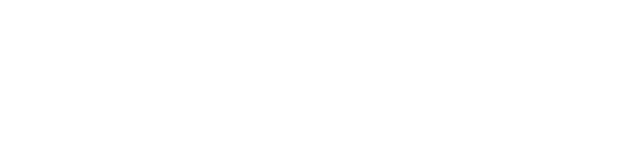
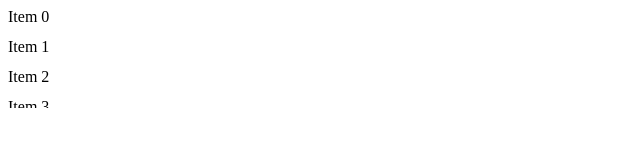
Before and after one commit to www3b/virtual-list-react, a React (Create React App) app: page / in a window 1280 px wide. Shown: the top 166 px of the page, without its empty margins (0-640 px from the left). Built offline with nearby package versions, Linux system fonts and the light colour scheme.

Commit message:
Virtualized list impl

```diff
--- a/src/App.tsx
+++ b/src/App.tsx
@@ -1,8 +1,19 @@
 import React from 'react';
 
+import { Item } from './components/Item';
+import { List } from './components/List';
+
 const App: React.FC = () => {
+  const items = new Array(100000).fill(1);
   return (
-    <div className="App"></div>
+    <div className="App">
+      <List
+        itemHeight={30}
+        itemsCount={items.length}
+        renderItem={Item}
+        windowHeight={100}
+      />
+    </div>
   );
 }
 
--- /dev/null
+++ b/src/components/Item/Item.tsx
@@ -0,0 +1,14 @@
+import React from 'react';
+
+type Props = {
+  index: string | number;
+  style: React.CSSProperties;
+}
+
+const Item: React.FC<Props> = (props) => {
+  return (
+    <div style={props.style}>Item {props.index}</div>
+  )
+}
+
+export default Item
--- /dev/null
+++ b/src/components/Item/index.ts
@@ -0,0 +1 @@
+export { default as Item } from './Item';
--- /dev/null
+++ b/src/components/List/List.module.css
@@ -0,0 +1,7 @@
+.wrapper {
+  overflow-y: scroll;
+}
+
+.inner {
+  position: relative;
+}
--- /dev/null
+++ b/src/components/List/List.tsx
@@ -0,0 +1,57 @@
+import React from 'react';
+
+import styles from './List.module.css';
+
+type Props = {
+  itemsCount: number;
+  itemHeight: number;
+  windowHeight: number;
+  renderItem: (props: {index: number; style: React.CSSProperties}) => React.ReactNode;
+}
+
+const List: React.FC<Props> = (props) => {
+  const [scrollTop, setScrollTop] = React.useState(0);
+
+  const { itemsCount, itemHeight, renderItem, windowHeight } = props;
+
+  const innerHeight = itemsCount * itemHeight;
+  const startIndex = Math.floor(scrollTop / itemHeight);
+  const endIndex = Math.min(
+    itemsCount - 1,
+    Math.floor((scrollTop + windowHeight) / itemHeight)
+  );
+
+  const getItems = () => {
+    const items = [];
+    for (let i = startIndex; i <= endIndex; i++) {
+      items.push(
+        renderItem({
+          index: i,
+          style: {
+            position: "absolute",
+            top: `${i * itemHeight}px`,
+            width: "100%"
+          }
+        })
+      );
+    }
+    return items;
+  }
+
+
+
+  const onScroll = (e: React.UIEvent) => setScrollTop(e.currentTarget.scrollTop);
+
+  return (
+    <div className={styles.wrapper} style={{ height: `${windowHeight}px` }} onScroll={onScroll}>
+      <div
+        className={styles.inner}
+        style={{ height: `${innerHeight}px` }}
+      >
+        {getItems()}
+      </div>
+    </div>
+  );
+}
+
+export default List
--- /dev/null
+++ b/src/components/List/index.ts
@@ -0,0 +1 @@
+export { default as List } from './List';
```
